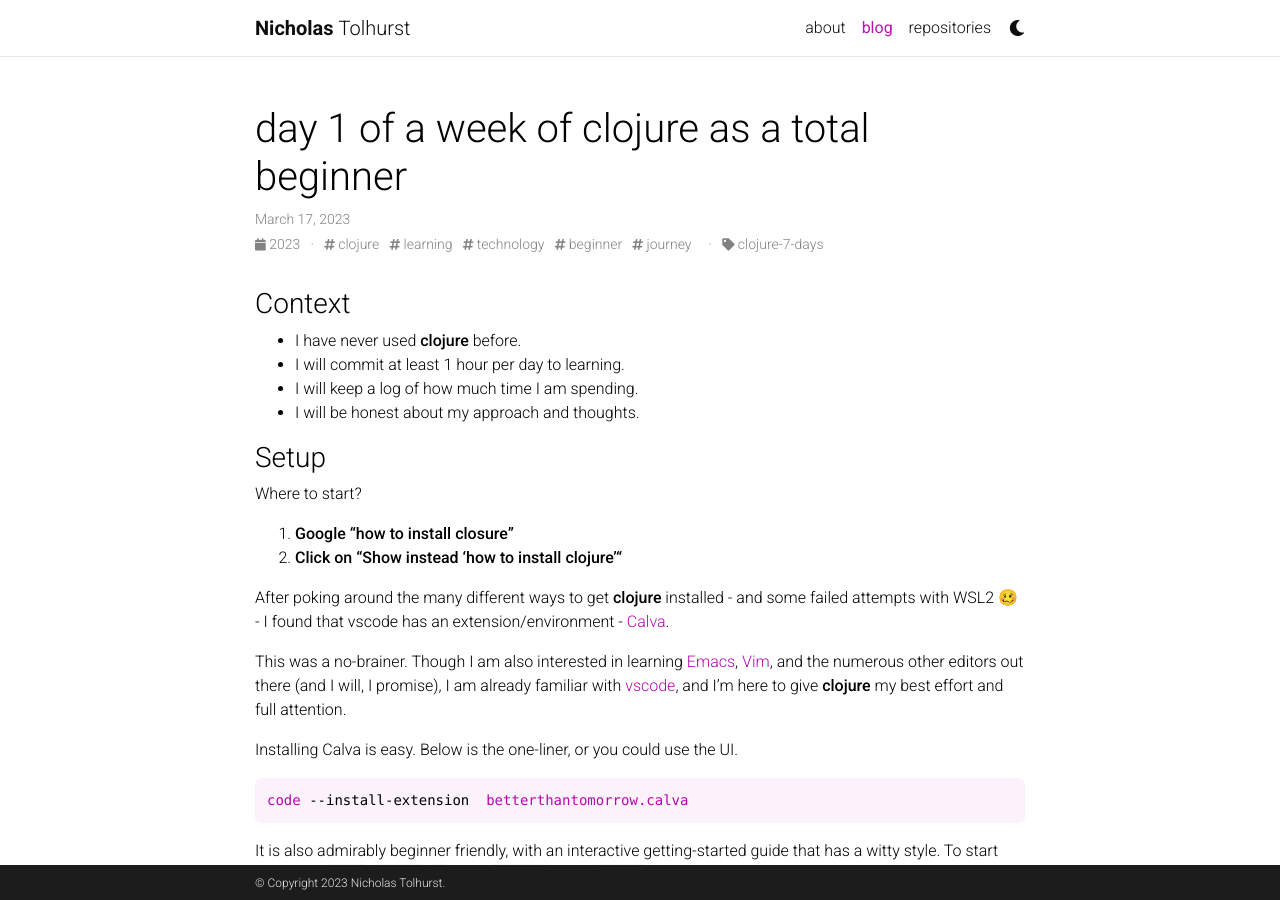
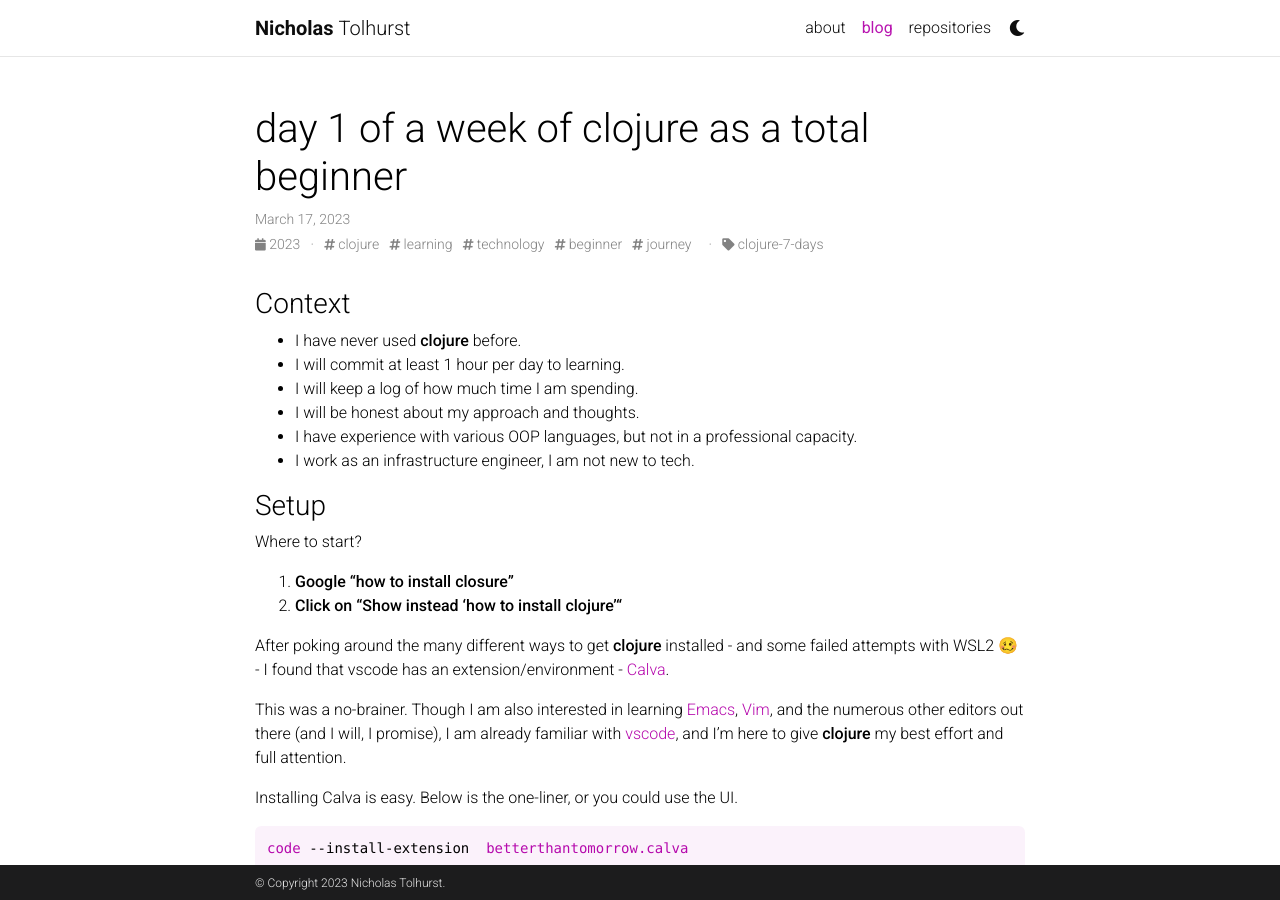
Before and after one commit to nicktolhurst/nicktolhurst.github.io, a Jekyll site: the page built from _posts/2023-03-17-1-week-of-clojure-1.md, in a window 1280 px wide and 900 px high. Built offline with Jekyll 4.4.1, drawn with Linux system fonts in a browser that asks for light colours; comment, search, counter and statistics services are not loaded; a style sheet for code colours, icons or effects is not loaded.

Commit message:
finalises blog

```diff
--- a/_posts/2023-03-17-1-week-of-clojure-1.md
+++ b/_posts/2023-03-17-1-week-of-clojure-1.md
@@ -15,6 +15,8 @@ giscus_comments: true
 - I will commit at least 1 hour per day to learning.
 - I will keep a log of how much time I am spending.
 - I will be honest about my approach and thoughts.
+- I have experience with various OOP languages, but not in a professional capacity.
+- I work as an infrastructure engineer, I am not new to tech.
 
 ### Setup
 
```
